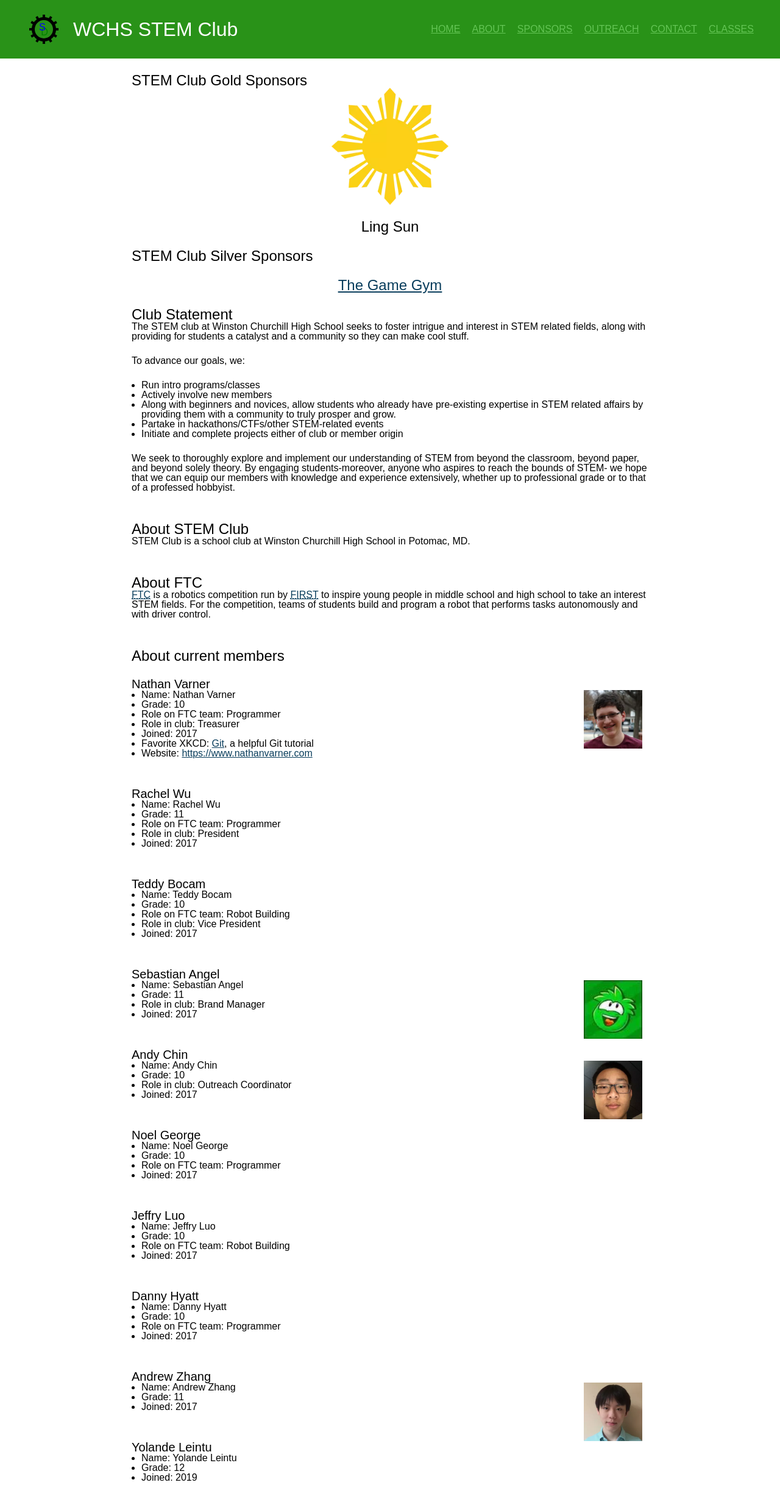
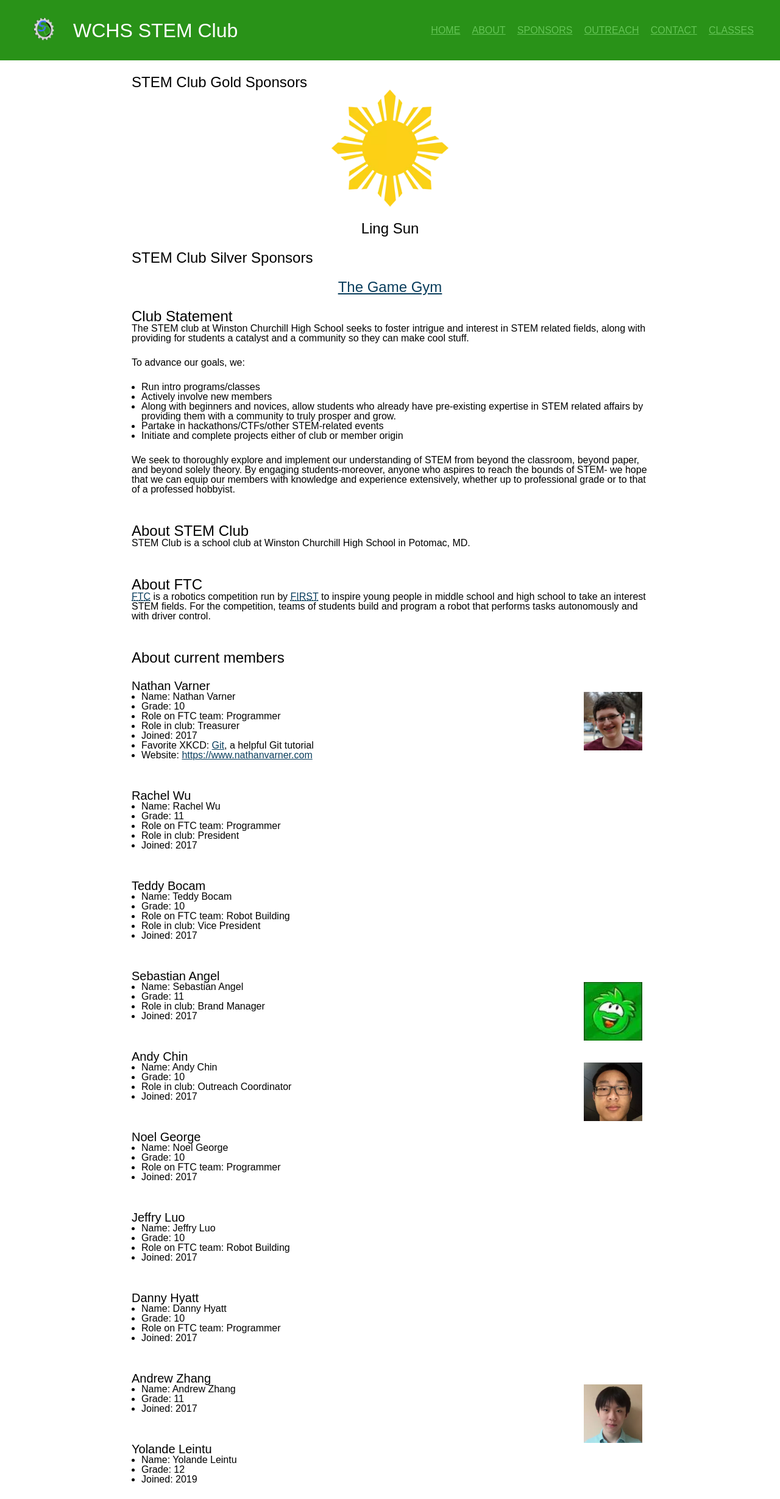
Before and after one commit to wchsstem/wchsstem.github.io, a PHP site: page /index.php in a window 1280 px wide. Shown: the whole page at 61% size. Before the commit the page ends 2429 px from the top, so only its background shows below. Run offline with PHP 8.4, Linux system fonts and the light colour scheme; some web fonts are replaced.

Commit message:
Update logo and favicon

```diff
--- /dev/null
+++ b/fonts.css
@@ -0,0 +1,17 @@
+/* Based on https://fontlibrary.org/face/bebusneuebold */
+@font-face {
+    font-family: 'BebasNeueBold';
+    src: url('https://fontlibrary.org/assets/fonts/bebusneuebold/4c1631f8d4a029308bd7fb37d847fcf9/1e99b0442583593743adb5d91d7c0669/BebasNeueBold.ttf') format('truetype');
+    font-weight: normal;
+    font-style: normal;
+    font-display: swap;
+}
+
+/* Based on https://fontlibrary.org/face/gidole-regular */
+@font-face {
+    font-family: 'GidoleRegular';
+    src: url('https://fontlibrary.org/assets/fonts/gidole-regular/ef7019d028f3059ddb29cc01f2f47881/1810ef31ec03f69edc35c9ebf2909757/GidoleRegular.ttf') format('truetype');
+    font-weight: normal;
+    font-style: normal;
+    font-display: optional;
+}
--- a/templates/head.php
+++ b/templates/head.php
@@ -26,7 +26,7 @@
         <link rel="stylesheet" href="<?php echo $path_to_root ?>reset.css"/>
         <link rel="stylesheet" href="<?php echo $path_to_root ?>style.css"/>
         <link rel="stylesheet" href="<?php echo $path_to_root ?>fonts.css"/>
-        <link rel="icon" href="<?php echo $path_to_root ?>favicon.png"/>
+        <link rel="icon" href="<?php echo $path_to_root ?>favicon.ico"/>
         <?php
             if (isset($extras) && !empty($extras)) {
                 echo $extras;
@@ -35,7 +35,10 @@
     </head>
     <body>
         <header>
-            <img class="logo" src="<?php echo $path_to_root ?>example_logo.svg" alt="Logo"/>
+            <picture>
+                <source type="image/webp" srcset="<?php echo $path_to_root ?>logo.webp"/>
+                <img class="logo" src="<?php echo $path_to_root ?>logo.png" alt="STEM Club Logo"/>
+            </picture>
             <h1><a href="<?php echo $path_to_root ?>">WCHS STEM Club</a></h1>
             <nav>
                 <ul>
```
Also changed, not shown: favicon.ico (added), favicon.png (deleted), favicon.webp (added), logo.png (added), logo.webp (added).
